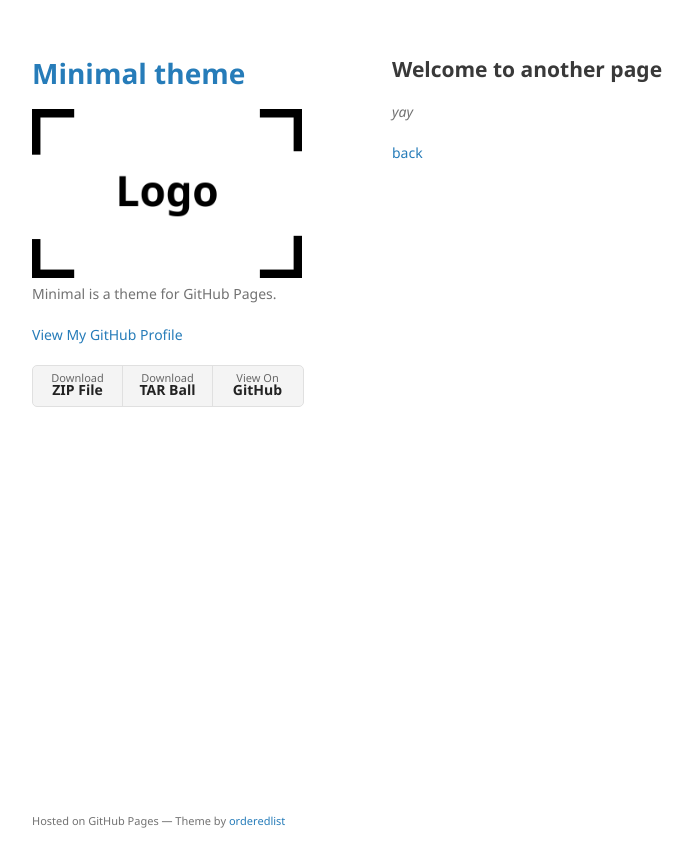
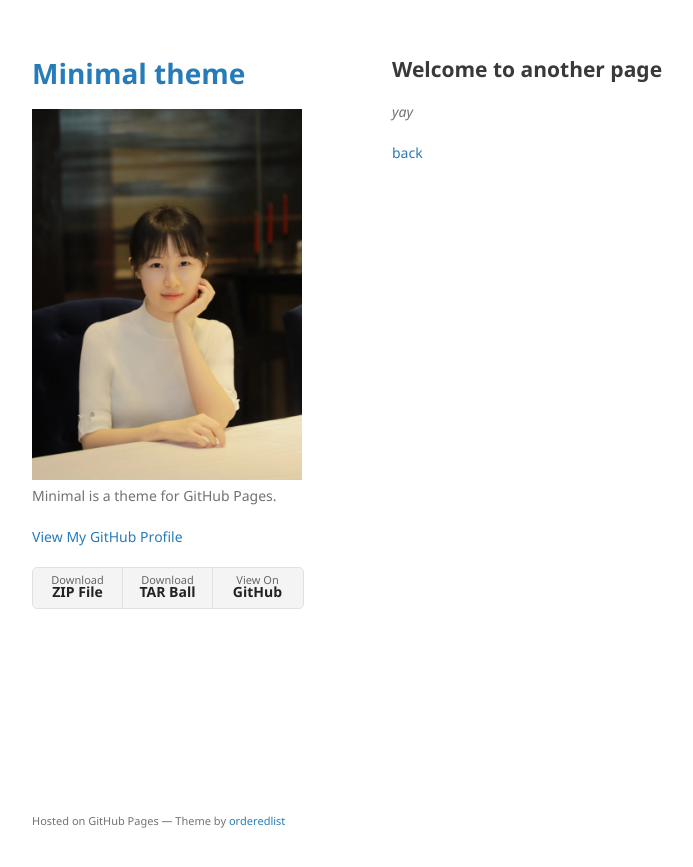
Before and after one commit to zhguo24/zhguo24.github.io, a Jekyll site: the page built from another-page.md, in a window 1280 px wide. Shown: the top 867 px of the page, without its empty margins (178-871 px from the left). Built offline with Jekyll 4.4.1, drawn with Linux system fonts in a browser that asks for light colours; our own code applies the rules of GitHub Pages for plain Markdown files.

Commit message:
Update _config.yml

```diff
--- a/_config.yml
+++ b/_config.yml
@@ -1,5 +1,5 @@
 title: Minimal theme
-logo: /assets/img/logo.png
+logo: /assets/img/zhihan.jpg
 description: Minimal is a theme for GitHub Pages.
 show_downloads: true
 google_analytics:
```
